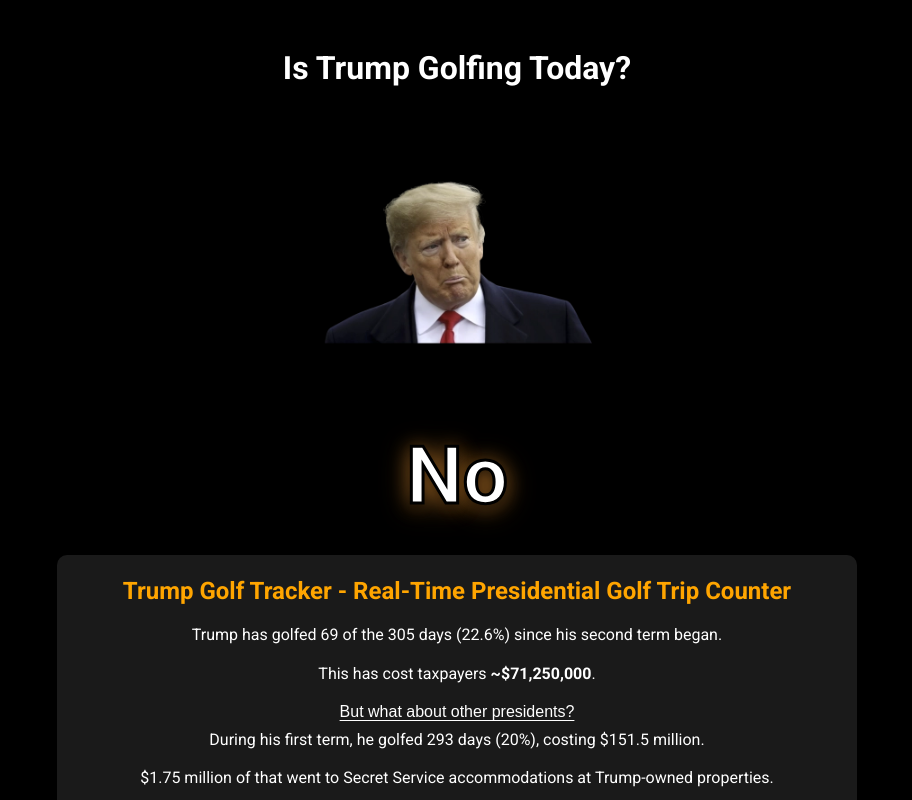
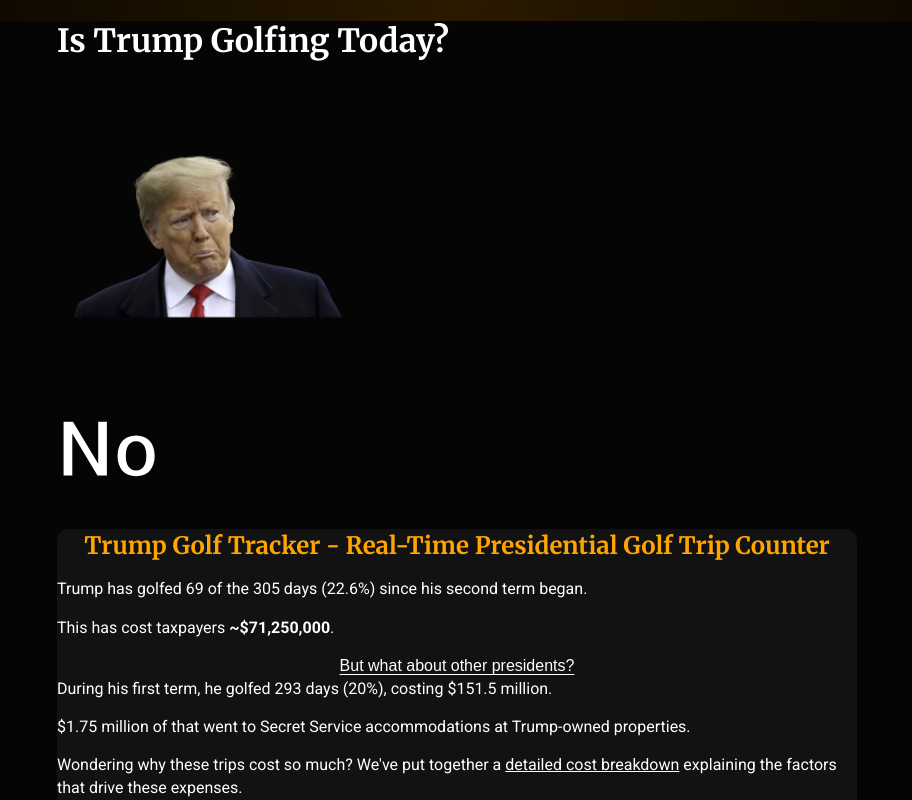
Before and after one commit to soyboi1312/istrumpgolfing.today, a Next.js app: page / in a window 1280 px wide. Shown: the top 800 px of the page, without its empty margins (183-1095 px from the left). Built offline with nearby package versions, Linux system fonts and the light colour scheme.

Commit message:
Update globals.css

```diff
--- a/styles/globals.css
+++ b/styles/globals.css
@@ -1,65 +1,48 @@
 /* styles/globals.css */
+@import url('https://fonts.googleapis.com/css2?family=Merriweather:wght@700;900&family=Roboto:wght@400;500;700&display=swap');
 
-/* ============================================
-   CSS Custom Properties (Design System)
-   ============================================ */
 :root {
   /* Colors */
   --color-primary-orange: #ffa500;
   --color-primary-orange-dark: #ff8c00;
-  --color-primary-orange-muted: #664400;
-  --color-bg-black: #000;
-  --color-bg-dark: #1a1a1a;
-  --color-bg-medium: #2d2d2d;
-  --color-bg-light: #333;
-  --color-text-white: #fff;
-  --color-text-gray: #ccc;
-  --color-text-muted: #888;
-  --color-text-dark: #666;
-  --color-border: #333;
-  --color-border-light: #fff;
-  --color-indicator: #666;
+  --color-bg-black: #050505;
+  --color-bg-dark: #121212;
+  --color-bg-card: #1e1e1e;
+  --color-text-white: #ffffff;
+  --color-text-gray: #a0a0a0;
+  --color-border: #333333;
 
-  /* Spacing */
-  --spacing-xs: 5px;
-  --spacing-sm: 10px;
-  --spacing-md: 15px;
-  --spacing-lg: 20px;
-  --spacing-xl: 25px;
+  /* Status Colors */
+  --color-status-yes: #ffa500;
+  --color-status-no: #4a4a4a;
 
-  /* Border Radius */
-  --radius-sm: 3px;
-  --radius-md: 4px;
-  --radius-lg: 10px;
-
-  /* Shadows */
-  --shadow-base: 0 4px 6px rgba(0, 0, 0, 0.3);
-  --shadow-glow-core: 0 2px 20px rgba(235, 149, 50, 0.6);
-  --shadow-glow-outer: 0 4px 30px rgba(235, 149, 50, 0.4);
-  --shadow-popup: 0 2px 8px rgba(0, 0, 0, 0.2);
-
-  /* Transitions */
-  --transition-fast: 0.2s ease-in-out;
-  --transition-medium: 0.3s ease;
+  /* Spacing & Radius */
+  --radius-lg: 12px;
+  --radius-full: 9999px;
+  --shadow-card: 0 4px 6px -1px rgba(0, 0, 0, 0.5), 0 2px 4px -1px rgba(0, 0, 0, 0.3);
 }
 
 html, body {
-  font-family: 'Roboto', Helvetica, sans-serif;
-  color: white;
-  background-color: black;
-  text-align: center;
+  font-family: 'Roboto', sans-serif;
+  color: var(--color-text-white);
+  background-color: var(--color-bg-black);
+  /* Subtle radial gradient for depth */
+  background-image: radial-gradient(circle at 50% 0%, #2a1a00 0%, #000000 70%);
+  background-attachment: fixed;
+  margin: 0;
+  padding: 0;
   -webkit-font-smoothing: antialiased;
-  -moz-osx-font-smoothing: grayscale;
-  font-size: 1rem;
-  font-display: swap;
+}
+
+h1, h2, h3 {
+  font-family: 'Merriweather', serif;
 }
 
 a {
-  color: white;
-  transition: color 0.2s ease-in-out;
-  text-decoration: underline;
+  color: inherit;
+  text-decoration: none;
 }
 
-a:hover {
-  color: #ffa500;
+* {
+  box-sizing: border-box;
 }
```
